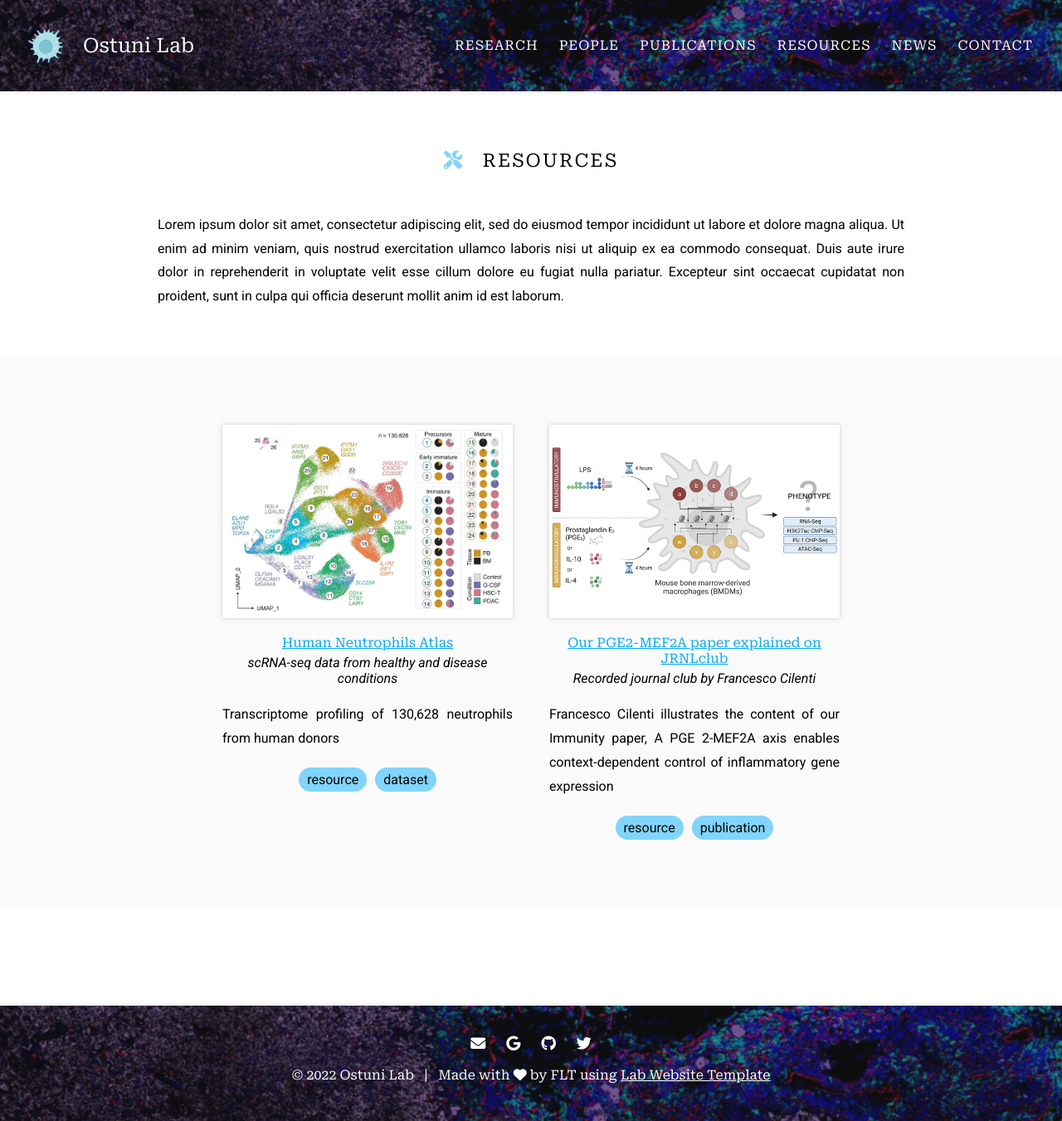
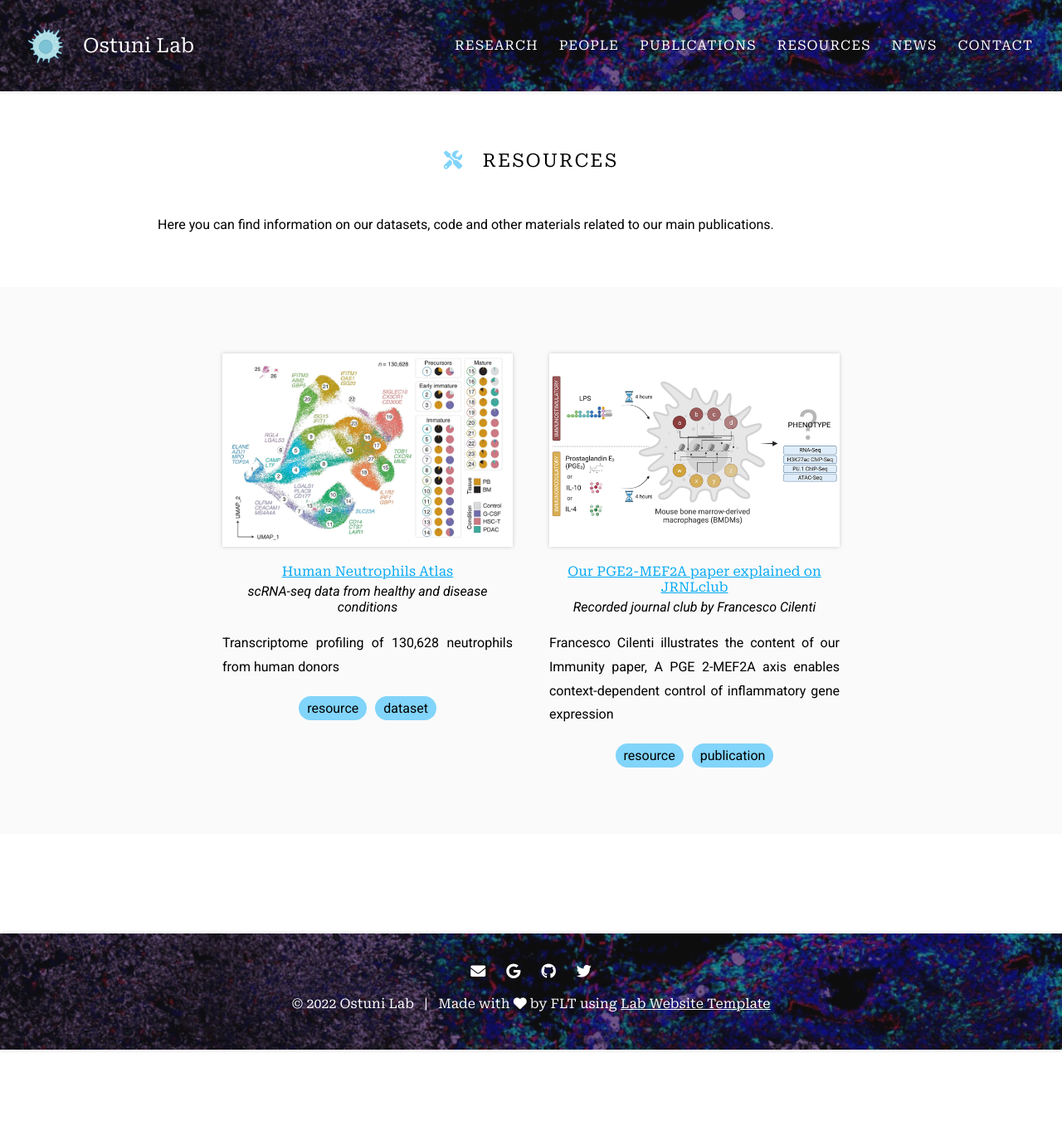
Before and after one commit to laterz-f/labwebsite, a Jekyll site: the page built from tools/index.md, in a window 1280 px wide. Shown: the whole page at 83% size. Built offline with Jekyll 4.4.1, drawn with Linux system fonts in a browser that asks for light colours; after the commit the page ends 1265 px from its top, so only the background shows below that.

Commit message:
Update index.md

```diff
--- a/tools/index.md
+++ b/tools/index.md
@@ -7,10 +7,8 @@ nav:
 
 # <i class="fas fa-tools"></i>Resources
 
-Lorem ipsum dolor sit amet, consectetur adipiscing elit, sed do eiusmod tempor incididunt ut labore et dolore magna aliqua.
-Ut enim ad minim veniam, quis nostrud exercitation ullamco laboris nisi ut aliquip ex ea commodo consequat.
-Duis aute irure dolor in reprehenderit in voluptate velit esse cillum dolore eu fugiat nulla pariatur.
-Excepteur sint occaecat cupidatat non proident, sunt in culpa qui officia deserunt mollit anim id est laborum.
+Here you can find information on our datasets, code and other materials related to our main publications.
+{:center}
 
 {% include search-info.html %}
 
```
